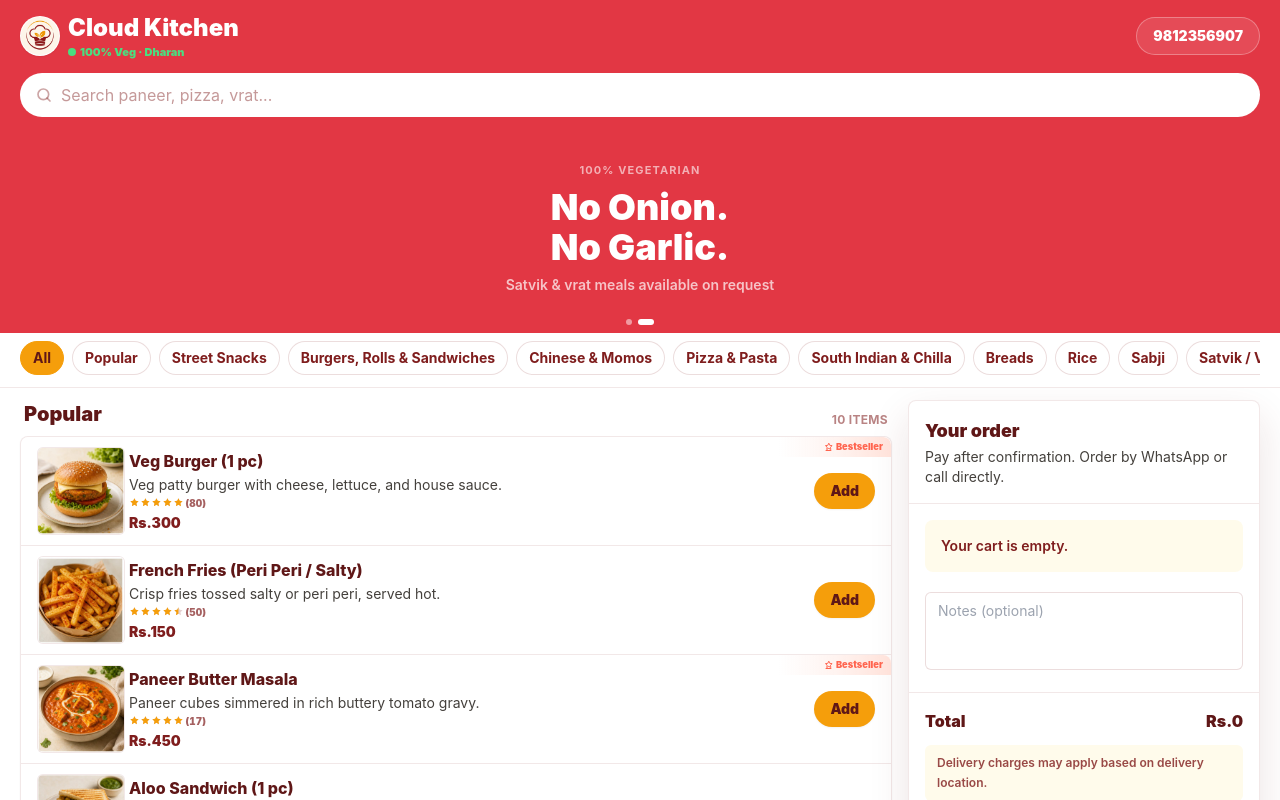
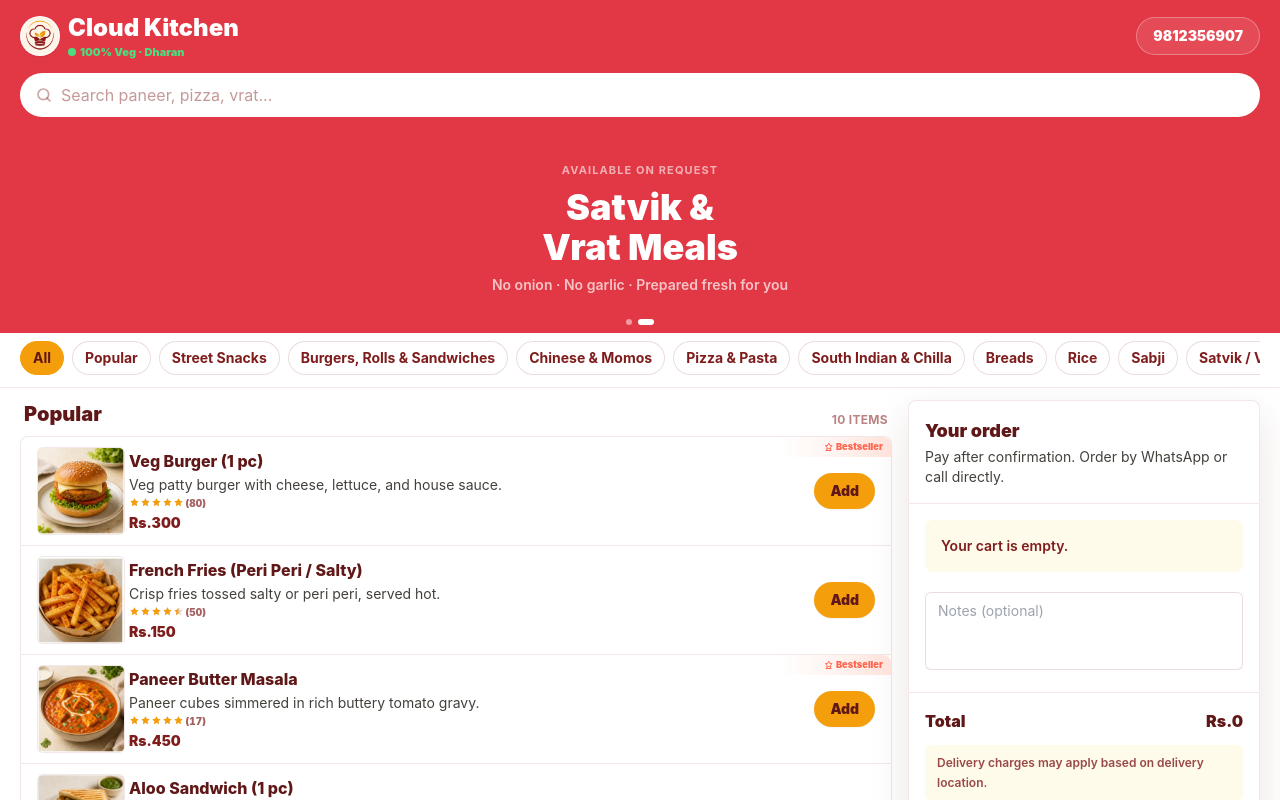
Before and after one commit to Kewal326/cloudkitchendharan, a React (Vite) app: page / in a window 1280 px wide. Shown: the top 800 px of the page. Built offline with nearby package versions, Linux system fonts and the light colour scheme.

Commit message:
Improve satvik banner copy — lead with 'Available on request' to avoid ambiguity

```diff
--- a/src/data/banners.js
+++ b/src/data/banners.js
@@ -12,8 +12,8 @@ export const banners = [
   {
     variant: "bold",
     bg: "#E23744",
-    label: "100% Vegetarian",
-    headline: "No Onion.\nNo Garlic.",
-    subtext: "Satvik & vrat meals available on request",
+    label: "Available on request",
+    headline: "Satvik &\nVrat Meals",
+    subtext: "No onion · No garlic · Prepared fresh for you",
   },
 ];
```
